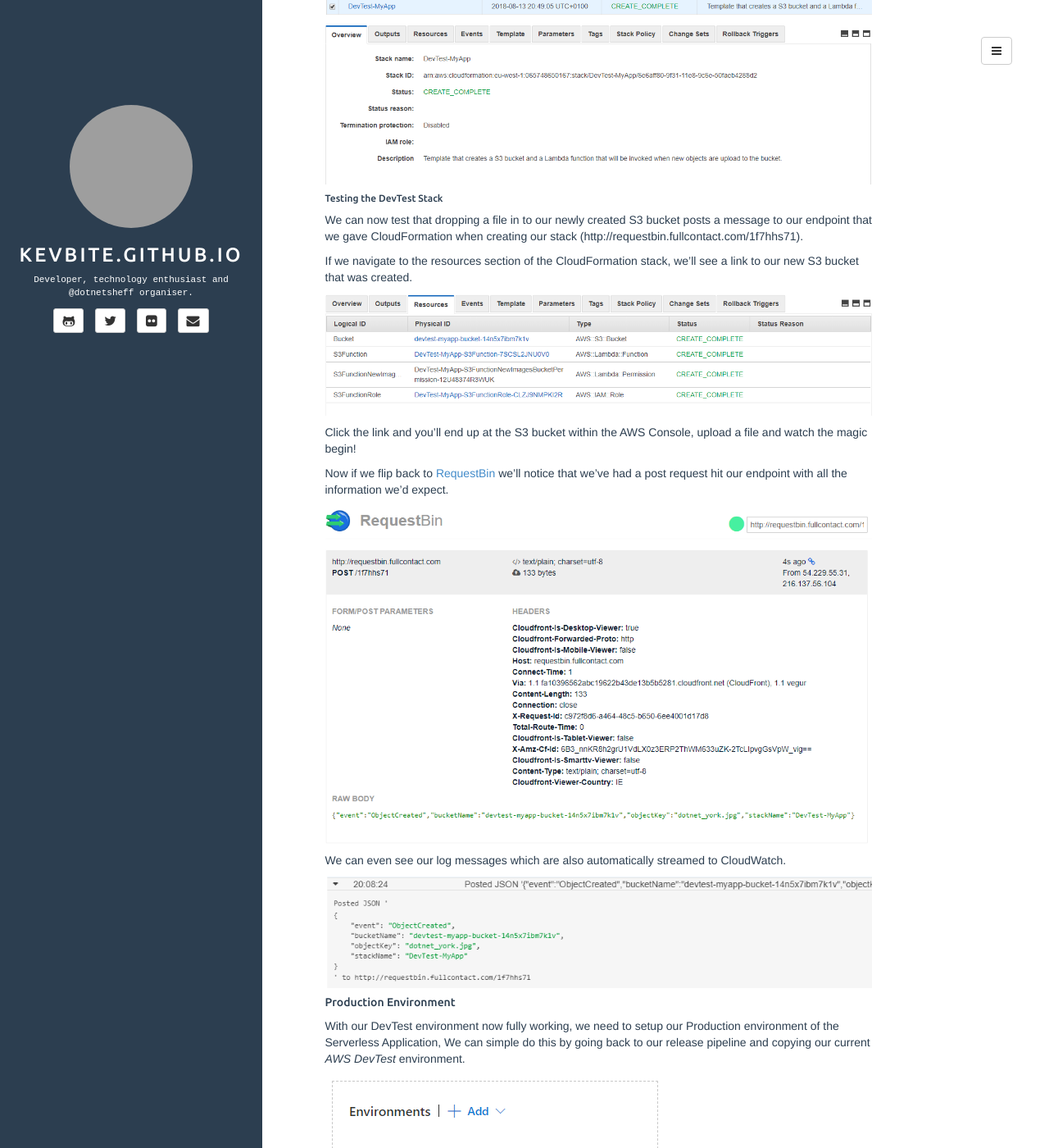
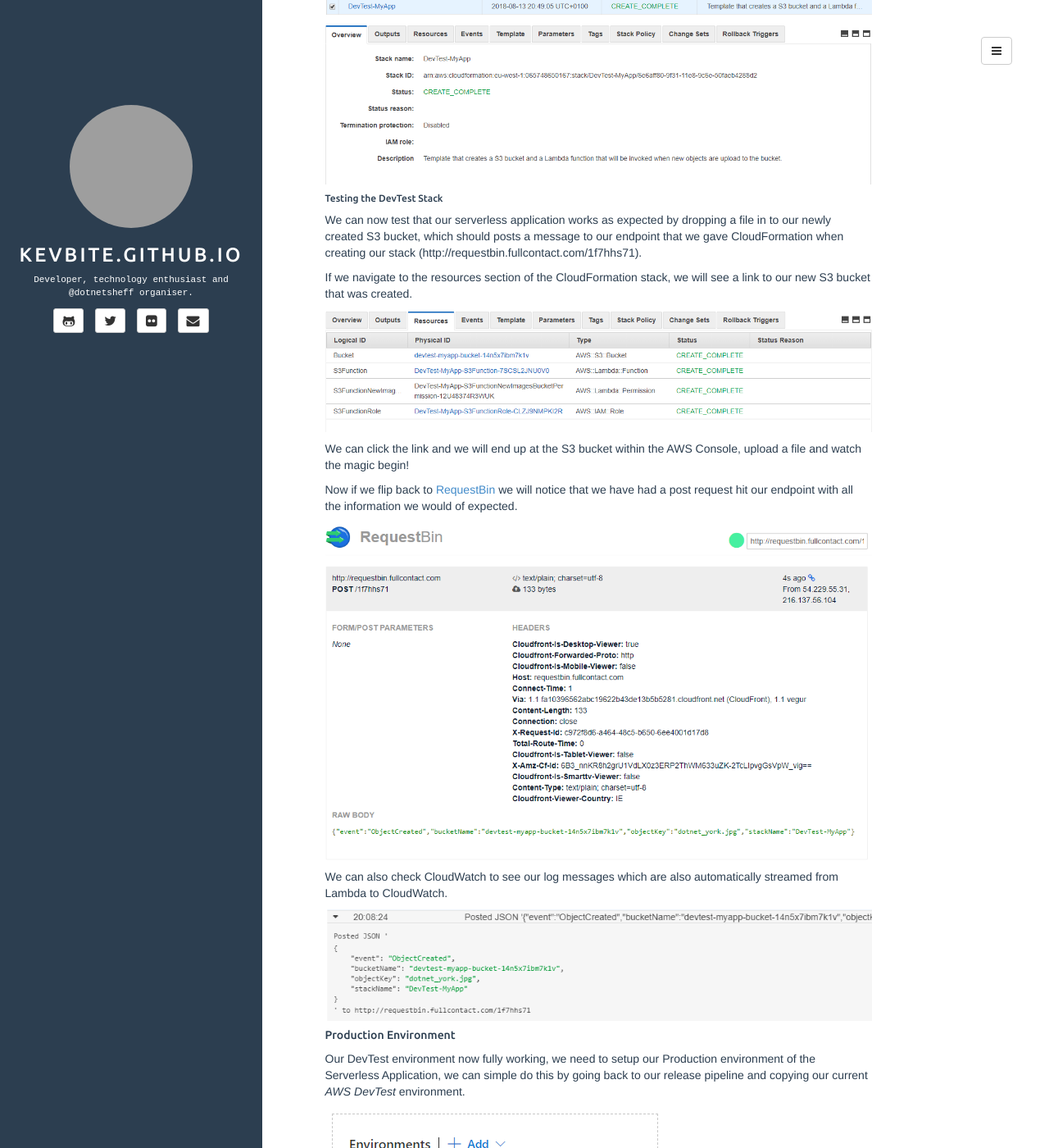
Before and after one commit to kevbite/kevbite.github.io, a Jekyll site: the page built from _posts/2018-08-13-build-and-releasing-with-vsts-for-multiple-aws-serverless-stacks.md, in a window 1280 px wide and 1400 px high, scrolled down 13581 px. Shown: the whole window at 82% size. Built offline with Jekyll 4.4.1, drawn with Linux system fonts in a browser that asks for light colours; Markdown is read by kramdown in place of the engine named in the settings; comment, search, counter and statistics services are not loaded; some of the changed text lies outside the part shown; grey boxes are pictures that could not be loaded.

Commit message:
Few more alterations.

```diff
--- a/_posts/2018-08-13-build-and-releasing-with-vsts-for-multiple-aws-serverless-stacks.md
+++ b/_posts/2018-08-13-build-and-releasing-with-vsts-for-multiple-aws-serverless-stacks.md
@@ -351,25 +351,25 @@
 
 ###### Testing the DevTest Stack
 
-We can now test that dropping a file in to our newly created S3 bucket posts a message to our endpoint that we gave CloudFormation when creating our stack (http://requestbin.fullcontact.com/1f7hhs71).
+We can now test that our serverless application works as expected by dropping a file in to our newly created S3 bucket, which should posts a message to our endpoint that we gave CloudFormation when creating our stack (http://requestbin.fullcontact.com/1f7hhs71).
 
-If we navigate to the resources section of the CloudFormation stack, we'll see a link to our new S3 bucket that was created.
+If we navigate to the resources section of the CloudFormation stack, we will see a link to our new S3 bucket that was created.
 
 ![aws-cloudformation-devtest-stack-resources]
 
-Click the link and you'll end up at the S3 bucket within the AWS Console, upload a file and watch the magic begin!
+We can click the link and we will end up at the S3 bucket within the AWS Console, upload a file and watch the magic begin!
 
-Now if we flip back to [RequestBin](https://requestbin.fullcontact.com) we'll notice that we've had a post request hit our endpoint with all the information we'd expect.
+Now if we flip back to [RequestBin](https://requestbin.fullcontact.com) we will notice that we have had a post request hit our endpoint with all the information we would of expected.
 
 ![requestbin-devtest-capture]
 
-We can even see our log messages which are also automatically streamed to CloudWatch.
+We can also check CloudWatch to see our log messages which are also automatically streamed from Lambda to CloudWatch.
 
 ![aws-cloudwatch-devtest]
 
 ##### Production Environment
 
-With our DevTest environment now fully working, we need to setup our Production environment of the Serverless Application, We can simple do this by going back to our release pipeline and copying our current _AWS DevTest_ environment.
+Our DevTest environment now fully working, we need to setup our Production environment of the Serverless Application, we can simple do this by going back to our release pipeline and copying our current _AWS DevTest_ environment.
 
 ![vsts-release-pipeline-clone-devtest-environment]
 
@@ -377,9 +377,9 @@
 
 ![vsts-release-pipeline-environments]
 
-We'll now have to alter our _Stack Name_ within our _AWS Lambda .NET Core Deployment_ task, we'll call this `Production-MyApp` and now we're ready to roll our application to production!
+We will now have to alter our _Stack Name_ within our _AWS Lambda .NET Core Deployment_ task, this time we will call it `Production-MyApp` and now we are ready to roll our application to production!
 
-Note: We could of also change our CloudFormation template parameters such as `HttpEndpoint` to point to another endpoint for production but for simplicity we'll keep them the same.
+> **Note**: We could of also change our CloudFormation template parameters such as `HttpEndpoint` to point to another endpoint for production but for simplicity we'll keep them the same.
 
 ###### Create another release
 
```
